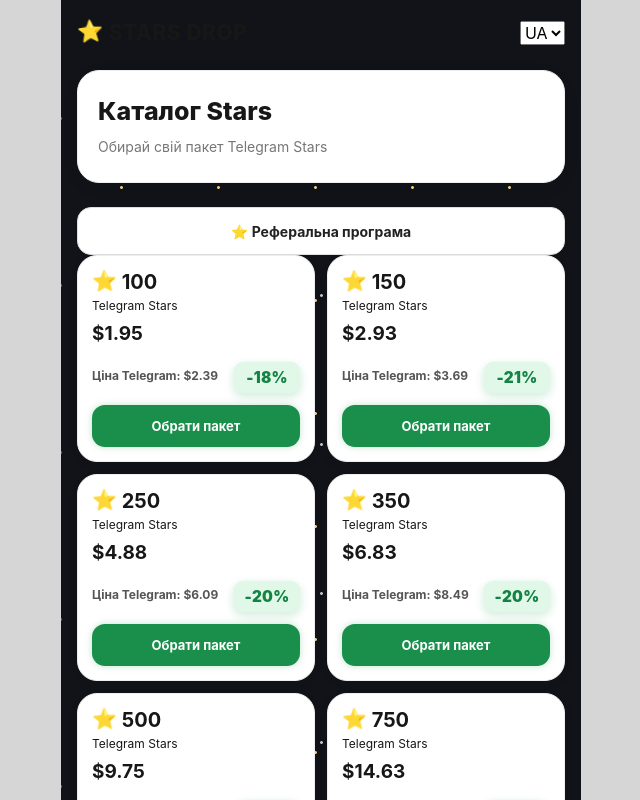
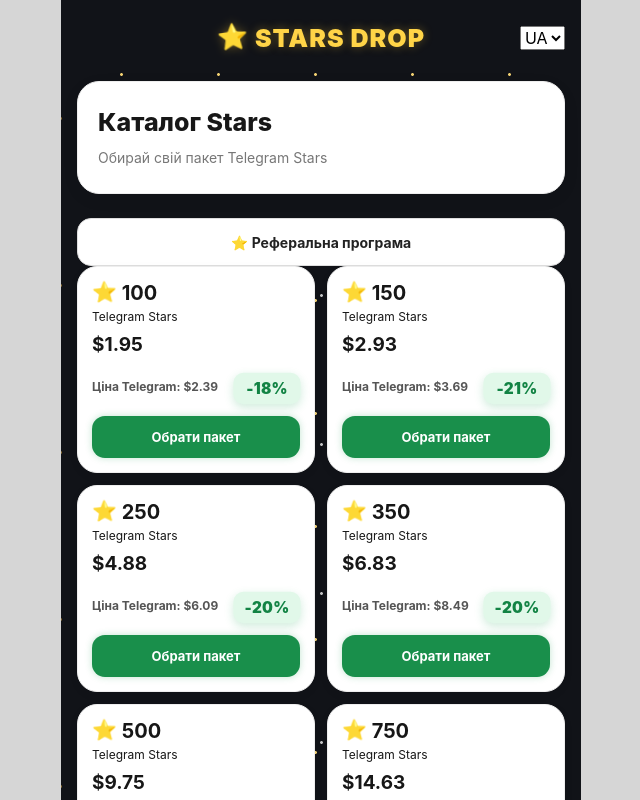
Before and after one commit to Cotif155/star-drop-miniapp, a React (Vite) app in the folder frontend/: page / in a window 1280 px wide. Shown: the top 800 px of the page, without its empty margins (319-959 px from the left). Built offline with nearby package versions, Linux system fonts and the light colour scheme.

Commit message:
Center and highlight catalog brand

```diff
--- a/frontend/src/App.css
+++ b/frontend/src/App.css
@@ -1385,3 +1385,28 @@ html, body {
   background-size: 97px 113px, 137px 149px, 181px 167px !important;
   background-position: 12px 18px, 55px 72px, 90px 35px !important;
 }
+
+
+/* CENTERED GOLD BRAND ON CATALOG PAGE */
+.app.catalog-mode .topbar {
+  position: relative;
+  justify-content: flex-end;
+  min-height: 36px;
+}
+
+.app.catalog-mode .brand {
+  position: absolute;
+  left: 50%;
+  transform: translateX(-50%);
+  color: #ffd447 !important;
+  font-size: 25px !important;
+  font-weight: 900 !important;
+  letter-spacing: 1px !important;
+  white-space: nowrap;
+  text-shadow: 0 0 10px rgba(255, 204, 55, 0.35);
+}
+
+.app.catalog-mode .topbar select {
+  position: relative;
+  z-index: 2;
+}
```
